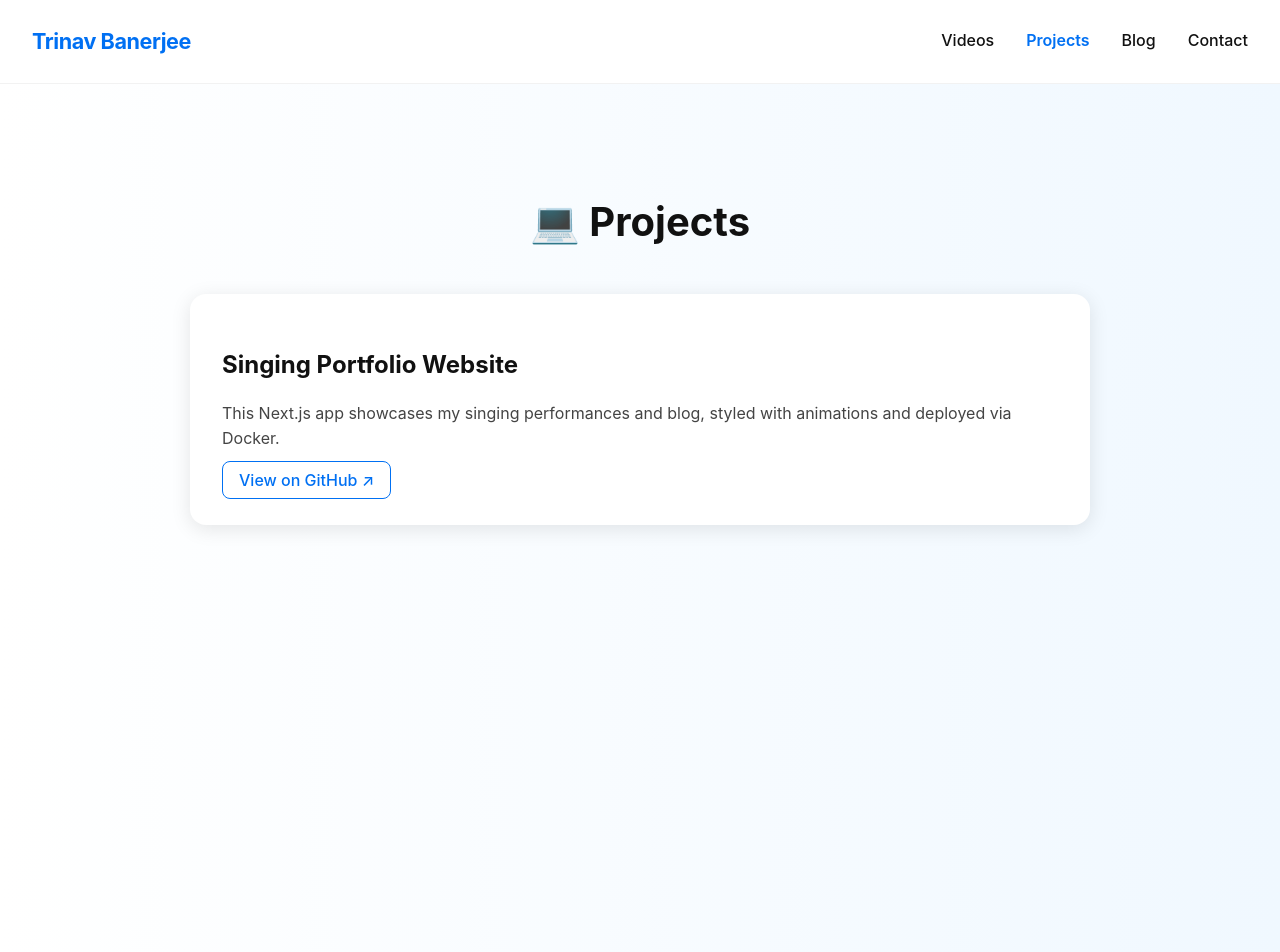
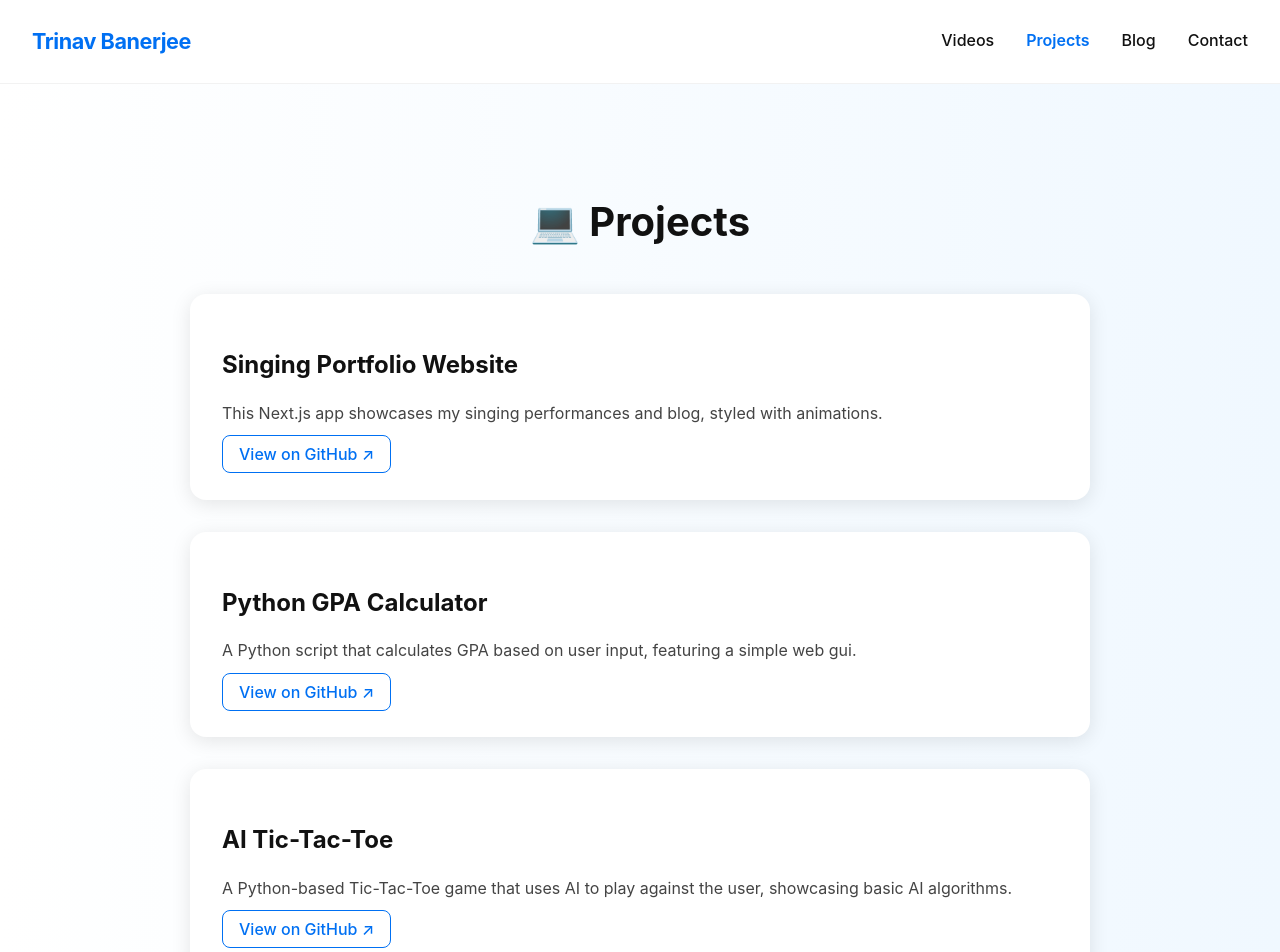
Before and after one commit to tbanerj/portfolio, a Next.js app in the folder singing-portfolio/: page /projects in a window 1280 px wide. Shown: the top 952 px of the page. Built offline with nearby package versions, Linux system fonts and the light colour scheme.

Commit message:
updated projects

```diff
--- a/singing-portfolio/src/app/projects/page.tsx
+++ b/singing-portfolio/src/app/projects/page.tsx
@@ -11,8 +11,18 @@ export default function ProjectsPage() {
   const projects = [
     {
       title: 'Singing Portfolio Website',
-      description: 'This Next.js app showcases my singing performances and blog, styled with animations and deployed via Docker.',
+      description: 'This Next.js app showcases my singing performances and blog, styled with animations.',
       link: 'https://github.com/tbanerj/portfolio'
+    },
+    {
+      title: 'Python GPA Calculator',
+      description: 'A Python script that calculates GPA based on user input, featuring a simple web gui.',
+      link: 'https://github.com/tbanerj/GPACALC'
+    },
+    {
+      title: 'AI Tic-Tac-Toe',
+      description: 'A Python-based Tic-Tac-Toe game that uses AI to play against the user, showcasing basic AI algorithms.',
+      link: 'https://github.com/tbanerj/cs50aiprojects'
     },
   ];
 
```
Also changed, not shown: singing-portfolio/src/app/blog/[id]/page.tsx (line endings or trailing spaces).
